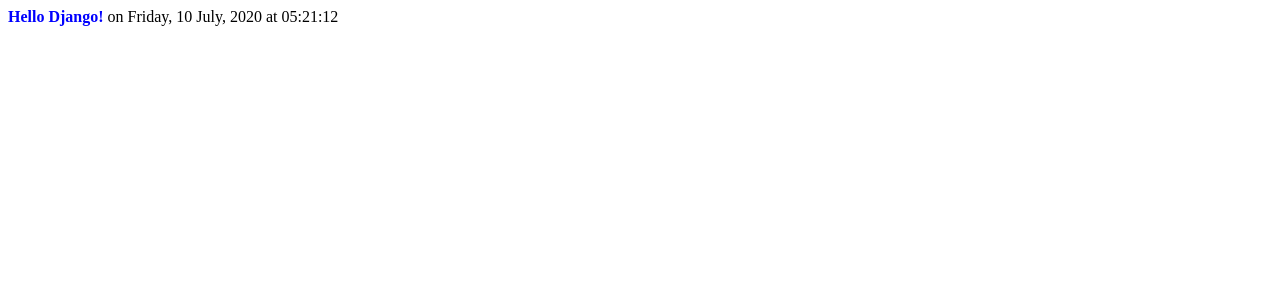
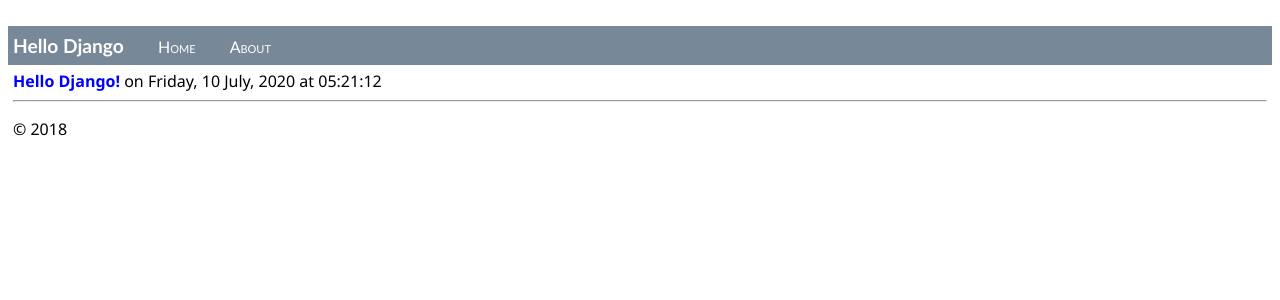
Before and after one commit to JPKW/AYTO-solver-web-app, a Django app: page / in a window 1280 px wide. Shown: the top 300 px of the page. Run offline with Django 3.2, Linux system fonts and the light colour scheme.

Commit message:
Added layout, updated styleguide

```diff
--- a/AYTOSolver/static/site.css
+++ b/AYTOSolver/static/site.css
@@ -2,3 +2,30 @@
     font-weight: 600;
     color: blue;
 }
+.navbar {
+    background-color: lightslategray;
+    font-size: 1em;
+    font-family: 'Trebuchet MS', 'Lucida Sans Unicode', 'Lucida Grande', 'Lucida Sans', Arial, sans-serif;
+    color: white;
+    padding: 8px 5px 8px 5px;
+}
+
+    .navbar a {
+        text-decoration: none;
+        color: inherit;
+    }
+
+.navbar-brand {
+    font-size: 1.2em;
+    font-weight: 600;
+}
+
+.navbar-item {
+    font-variant: small-caps;
+    margin-left: 30px;
+}
+
+.body-content {
+    padding: 5px;
+    font-family: 'Segoe UI', Tahoma, Geneva, Verdana, sans-serif;
+}
--- /dev/null
+++ b/AYTOSolver/templates/AYTOSolver/about.html
@@ -0,0 +1,4 @@
+{% extends "AYTOSolver/layout.html" %}
+{% block content %}
+{{ content }}
+{% endblock %}
--- a/AYTOSolver/templates/AYTOSolver/index.html
+++ b/AYTOSolver/templates/AYTOSolver/index.html
@@ -1,10 +1,5 @@
-<html>
-    <head>
-        <title>{{ title }}</title>
-        {% load staticfiles %} <!-- Instruct Django to load static files -->
-        <link rel="stylesheet" type="text/css" href="{% static 'site.css' %}" />
-    </head>
-    <body>
-        <span class="message">{{ message }}</span>{{ content }}
-    </body>
-</html>
+
+{% extends "AYTOSolver/layout.html" %}
+{% block content %}
+<span class="message">{{ message }}</span>{{ content }}
+{% endblock %}
--- /dev/null
+++ b/AYTOSolver/templates/AYTOSolver/layout.html
@@ -0,0 +1,25 @@
+<!DOCTYPE html>
+<html>
+<head>
+    <meta charset="utf-8" />
+    <title>{{ title }}</title>
+    {% load staticfiles %}
+    <link rel="stylesheet" type="text/css" href="{% static 'site.css' %}" />
+</head>
+
+<body>
+    <div class="navbar">
+        <a href="/" class="navbar-brand">Hello Django</a>
+        <a href="{% url 'home' %}" class="navbar-item">Home</a>
+        <a href="{% url 'about' %}" class="navbar-item">About</a>
+    </div>
+
+    <div class="body-content">
+        {% block content %}{% endblock %}
+        <hr />
+        <footer>
+            <p>&copy; 2018</p>
+        </footer>
+    </div>
+</body>
+</html>
--- a/AYTOSolver/views.py
+++ b/AYTOSolver/views.py
@@ -17,5 +17,16 @@
     )
 
 
-def test(request):
-    return HttpResponse("Hello, Testo!")
+def about(request):
+    now = datetime.now()
+
+    return render(
+        request,
+        "AYTOSolver/about.html",  # Relative path from the 'templates' folder to the template file
+        # "about.html", # Use this code for VS 2017 15.7 and earlier
+        {
+            'title' : "Hello Django",
+            'message' : "Hello Django!",
+            'content' : " on " + now.strftime("%A, %d %B, %Y at %X")
+        }
+    )
--- a/AYTO_solver_web_app/urls.py
+++ b/AYTO_solver_web_app/urls.py
@@ -5,5 +5,5 @@
 urlpatterns = [
     url(r'^$', AYTOSolver.views.index, name='index'),
     url(r'^home$', AYTOSolver.views.index, name='home'),
-    url(r'^test$', AYTOSolver.views.test, name='test'),
+    url(r'^about$', AYTOSolver.views.about, name='about'),
 ]
```
Also changed, not shown: 1 other file.
